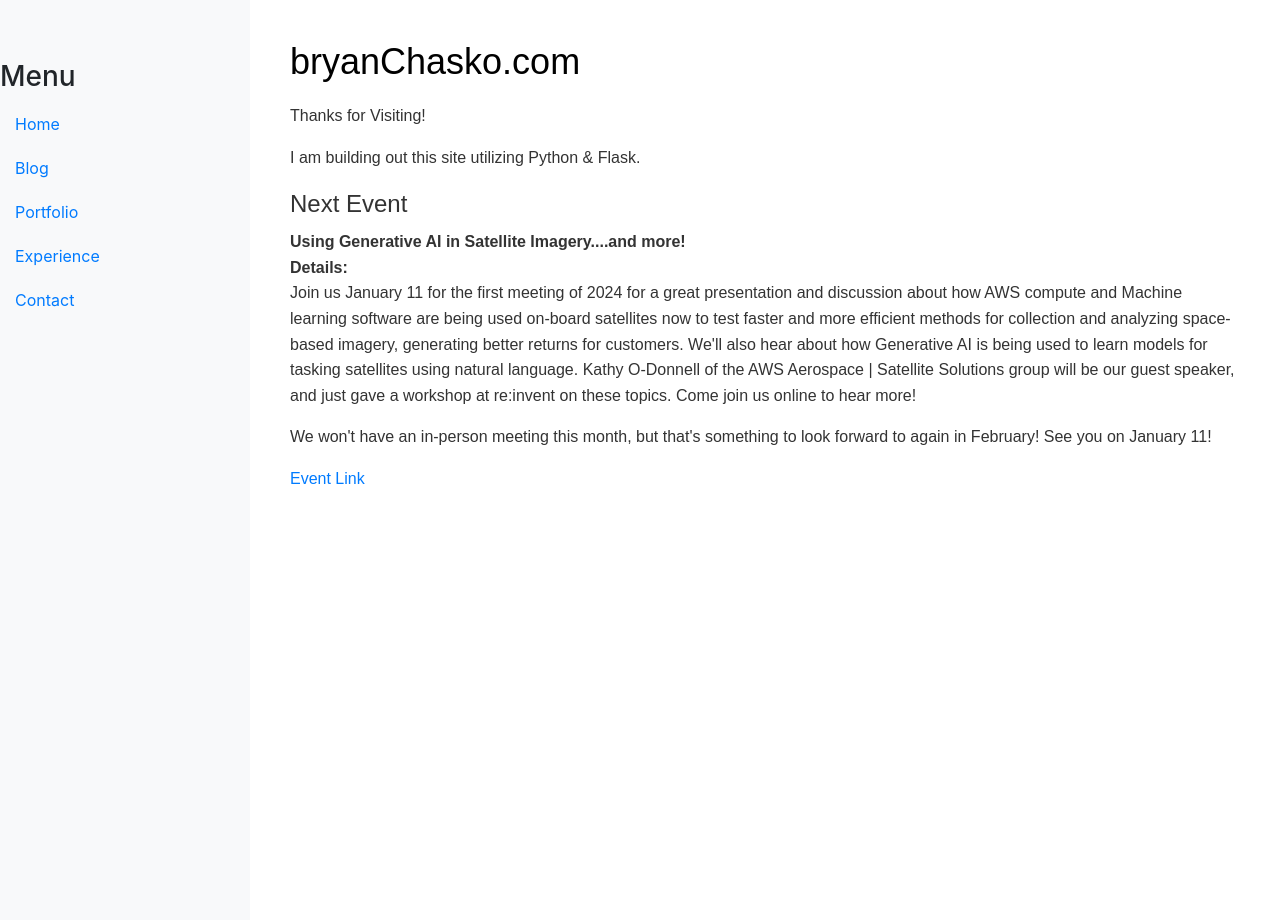
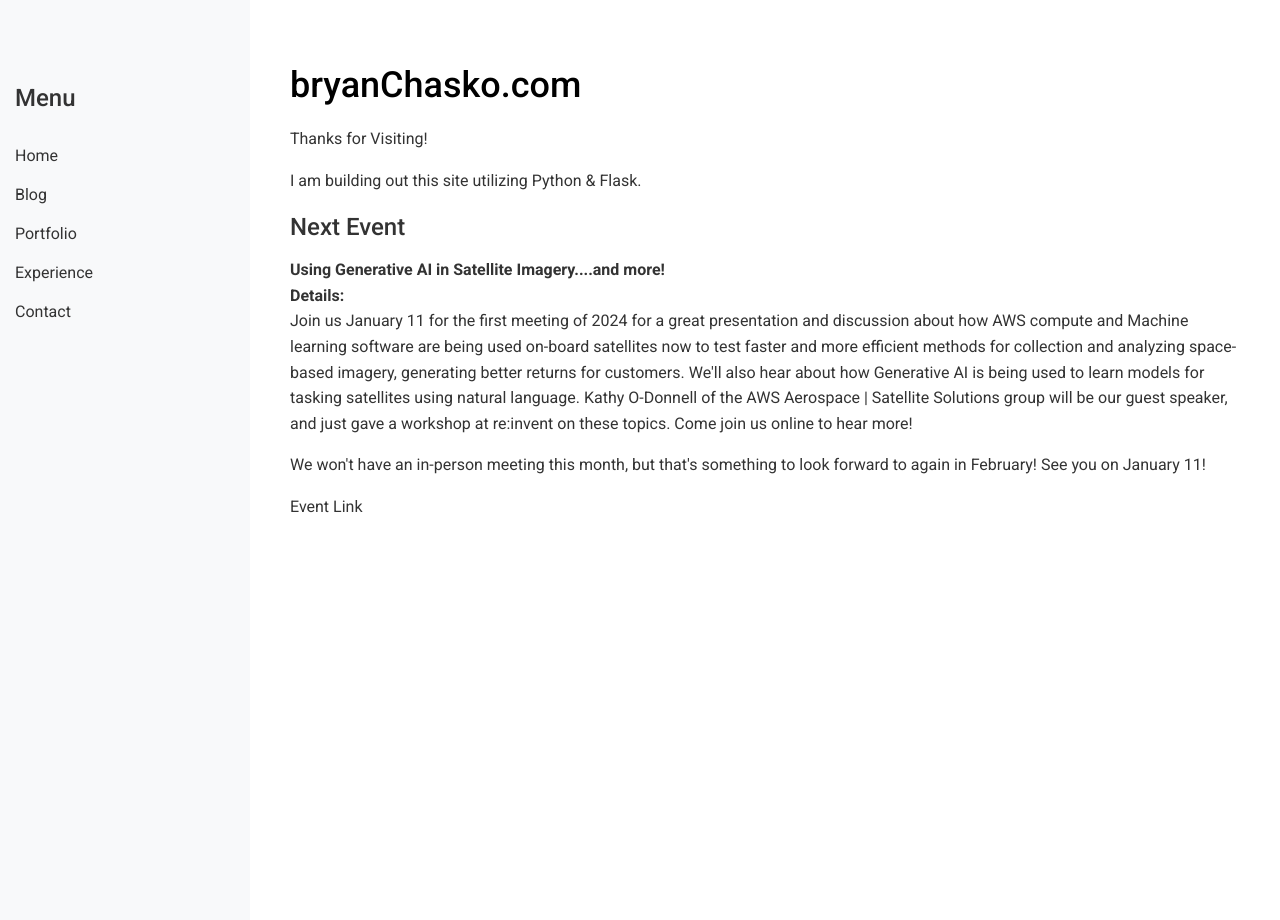
Before and after one commit to BryanChasko/flask_bryanchasko_python_website_2024, a Flask app: page / in a window 1280 px wide. Run offline with Flask 3, Linux system fonts and the light colour scheme; some libraries are stand-ins or nearby versions.

Commit message:
implimented improved styling and moved it into standalone /static directory.

```diff
--- a/app.py
+++ b/app.py
@@ -42,4 +42,4 @@ def url_generator():
 if __name__ == '__main__':
     app.config['FREEZER_DESTINATION'] = 'build'
     freezer.freeze()
-    app.run(debug=True)
+    app.run(debug=False)
--- /dev/null
+++ b/static/styles.css
@@ -0,0 +1,181 @@
+/* Global Styles */
+body {
+    font-family: 'Roboto', sans-serif;
+    margin: 0;
+    padding: 0;
+}
+
+h1,
+h2,
+h3,
+h4,
+h5,
+h6 {
+    font-weight: 500;
+}
+
+a {
+    text-decoration: none;
+    color: inherit;
+}
+
+/* Sidebar */
+.sidebar {
+    height: 100%;
+    width: 250px;
+    position: fixed;
+    top: 0;
+    left: 0;
+    background-color: #f8f9fa;
+    padding-top: 60px;
+    z-index: 1;
+    /* Ensure sidebar stays on top */
+    overflow-y: auto;
+    /* Enable scrolling if content overflows */
+}
+
+.sidebar h3 {
+    margin-left: 15px;
+    font-size: 1.5rem;
+    color: #333;
+    /* Adjust text color for better visibility */
+}
+
+.sidebar ul {
+    list-style: none;
+    padding: 0;
+    margin: 0;
+}
+
+.sidebar a {
+    padding: 10px 15px;
+    display: block;
+    color: #333;
+    transition: 0.3s;
+}
+
+.sidebar a:hover {
+    background-color: #e9ecef;
+}
+
+/* Content */
+.content {
+    margin-left: 250px;
+    padding: 20px;
+}
+
+/* Blog Content */
+.blog-content {
+    padding: 20px;
+    background-color: #f8f9fa;
+    border-radius: 10px;
+    box-shadow: 0 4px 8px rgba(0, 0, 0, 0.1);
+    margin-top: 20px;
+}
+
+.blog-content h2 {
+    color: #333;
+}
+
+.blog-content p {
+    color: #666;
+    line-height: 1.6;
+}
+
+/* Contact Info */
+.contact-info {
+    padding: 20px;
+    background-color: #f8f9fa;
+    border-radius: 10px;
+    box-shadow: 0 4px 8px rgba(0, 0, 0, 0.1);
+    margin-top: 20px;
+    text-align: center;
+}
+
+/* Resume Container */
+.resume-container {
+    padding: 20px;
+    background-color: #f8f9fa;
+    border-radius: 10px;
+    box-shadow: 0 4px 8px rgba(0, 0, 0, 0.1);
+    margin-top: 20px;
+}
+
+.job-experience {
+    margin-bottom: 20px;
+}
+
+.job-experience h2 {
+    color: #333;
+}
+
+.job-experience p {
+    color: #666;
+    line-height: 1.6;
+}
+
+/* Main Content */
+.main-content {
+    padding: 20px;
+}
+
+.main-content h1 {
+    color: #000;
+    font-size: 36px;
+    margin-bottom: 20px;
+}
+
+.main-content p {
+    color: #333;
+    line-height: 1.6;
+}
+
+.event-section {
+    margin-top: 20px;
+}
+
+.event-section h2 {
+    color: #333;
+    font-size: 24px;
+    margin-bottom: 10px;
+}
+
+.event-section .event-details {
+    color: #666;
+    line-height: 1.6;
+}
+
+/* Portfolio Container */
+.portfolio-container {
+    font-family: Arial, sans-serif;
+    max-width: 800px;
+    margin: 20px auto;
+    padding: 20px;
+    background-color: #fff;
+    border-radius: 8px;
+    box-shadow: 0 0 10px rgba(0, 0, 0, 0.1);
+}
+
+.portfolio-container h1 {
+    font-size: 36px;
+    color: #00000f;
+    margin-bottom: 20px;
+}
+
+.portfolio-container p {
+    font-size: 16px;
+    margin-bottom: 10px;
+}
+
+.portfolio-item {
+    margin-bottom: 20px;
+}
+
+.portfolio-item h2 {
+    color: #333;
+}
+
+.portfolio-item p {
+    color: #666;
+    line-height: 1.6;
+}
--- a/templates/base.html
+++ b/templates/base.html
@@ -4,155 +4,10 @@
 <head>
     <meta charset="UTF-8">
     <title>{{ title }}</title>
-    <link rel="stylesheet" href="https://maxcdn.bootstrapcdn.com/bootstrap/4.5.2/css/bootstrap.min.css">
-    <style>
-        /* Customize sidebar style */
-        .sidebar {
-            height: 100%;
-            width: 250px;
-            position: fixed;
-            top: 0;
-            left: 0;
-            background-color: #f8f9fa;
-            padding-top: 60px;
-        }
-
-        .sidebar a {
-            padding: 10px 15px;
-            display: block;
-        }
-
-        .content {
-            margin-left: 250px;
-            padding: 20px;
-        }
-
-        /* Styles for blog.html */
-        .blog-content {
-            /* Your specific styles for the blog content */
-            font-family: Arial, sans-serif;
-            padding: 20px;
-            background-color: #f8f9fa;
-            border-radius: 10px;
-            box-shadow: 0 4px 8px rgba(0, 0, 0, 0.1);
-            margin-top: 20px;
-        }
-
-        .blog-content h2 {
-            color: #333;
-        }
-
-        .blog-content p {
-            color: #666;
-            line-height: 1.6;
-        }
-
-        /* Styles for contact.html */
-        .contact-info {
-            /* Your specific styles for the contact info */
-            font-family: Arial, sans-serif;
-            padding: 20px;
-            background-color: #f8f9fa;
-            border-radius: 10px;
-            box-shadow: 0 4px 8px rgba(0, 0, 0, 0.1);
-            margin-top: 20px;
-            text-align: center;
-        }
-
-        /* Styles for experience.html */
-        .resume-container {
-            /* Your specific styles for the resume container */
-            font-family: Arial, sans-serif;
-            padding: 20px;
-            background-color: #f8f9fa;
-            border-radius: 10px;
-            box-shadow: 0 4px 8px rgba(0, 0, 0, 0.1);
-            margin-top: 20px;
-        }
-
-        .job-experience {
-            /* Your specific styles for each job experience section */
-            margin-bottom: 20px;
-        }
-
-        .job-experience h2 {
-            color: #333;
-        }
-
-        .job-experience p {
-            color: #666;
-            line-height: 1.6;
-        }
-
-        /* Styles for home.html */
-        .main-content {
-            /* Your specific styles for the home page content */
-            font-family: Arial, sans-serif;
-            padding: 20px;
-        }
-
-        .main-content h1 {
-            color: #000;
-            font-size: 36px;
-            margin-bottom: 20px;
-        }
-
-        .main-content p {
-            color: #333;
-            line-height: 1.6;
-        }
-
-        .event-section {
-            margin-top: 20px;
-        }
-
-        .event-section h2 {
-            color: #333;
-            font-size: 24px;
-            margin-bottom: 10px;
-        }
-
-        .event-section .event-details {
-            color: #666;
-            line-height: 1.6;
-        }
-
-        /* Styles for portfolio.html */
-        .portfolio-container {
-            /* Your specific styles for the portfolio container */
-            font-family: Arial, sans-serif;
-            max-width: 800px;
-            margin: 20px auto;
-            padding: 20px;
-            background-color: #fff;
-            border-radius: 8px;
-            box-shadow: 0 0 10px rgba(0, 0, 0, 0.1);
-        }
-
-        .portfolio-container h1 {
-            font-size: 36px;
-            color: #00000f;
-            margin-bottom: 20px;
-        }
-
-        .portfolio-container p {
-            font-size: 16px;
-            margin-bottom: 10px;
-        }
-
-        .portfolio-item {
-            margin-bottom: 20px;
-        }
-
-        .portfolio-item h2 {
-            color: #333;
-        }
-
-        .portfolio-item p {
-            color: #666;
-            line-height: 1.6;
-        }
-    </style>
+    <link href="https://fonts.googleapis.com/css2?family=Roboto:wght@400;500;700&display=swap" rel="stylesheet">
+    <link href="https://cdnjs.cloudflare.com/ajax/libs/material-icons/6.2.0/iconfont/material-icons.min.css"
+        rel="stylesheet">
+    <link href="{{ url_for('static', filename='styles.css') }}" rel="stylesheet">
 </head>
 
 <body>
```
